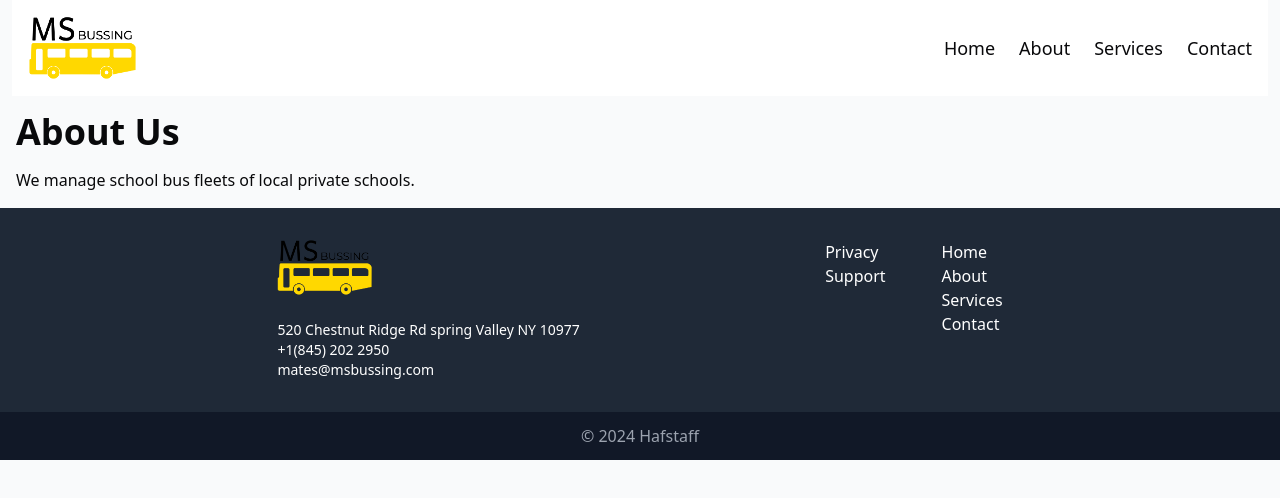
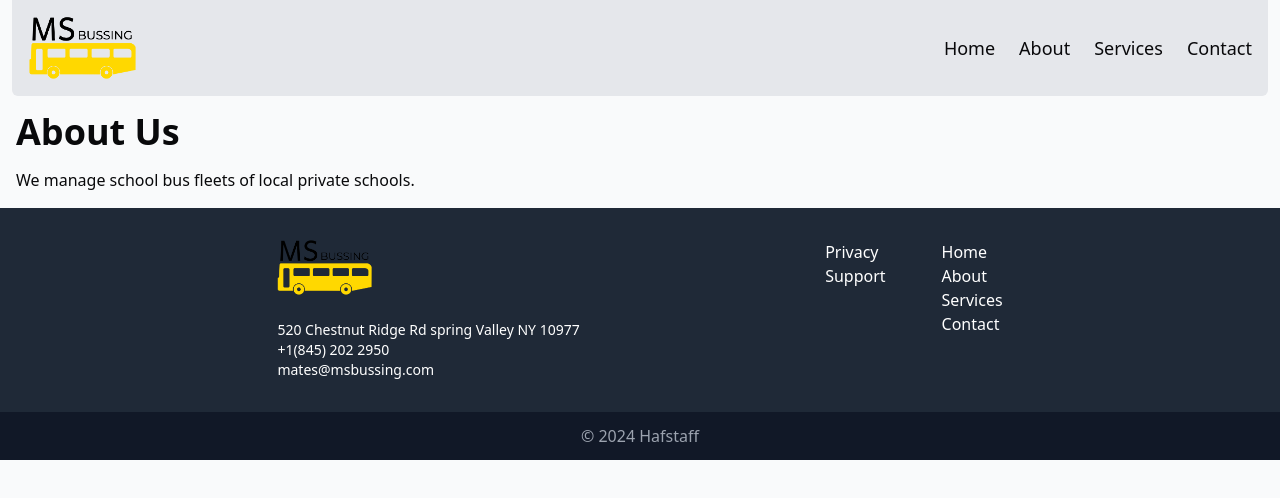
Before and after one commit to princeoncada/ms-bussing, a Next.js app: page /about in a window 1280 px wide. Shown: the top 498 px of the page. Built offline with nearby package versions, Linux system fonts and the light colour scheme.

Commit message:
set navbar bg to slightly gray

```diff
--- a/components/Navbar.tsx
+++ b/components/Navbar.tsx
@@ -13,7 +13,7 @@ export default function Navbar() {
 
 	return (
 		<>
-			<nav className="flex flex-row justify-between bg-white p-4 sticky top-0 w-full z-10 xl:mx-3 xl:w-auto">
+			<nav className="flex flex-row justify-between bg-gray-200 p-4 sticky top-0 w-full z-10 xl:mx-3 xl:w-auto rounded-b-md">
 				<div>
 					<div className="h-[64px]"><Logo></Logo></div>
 				</div>
```
